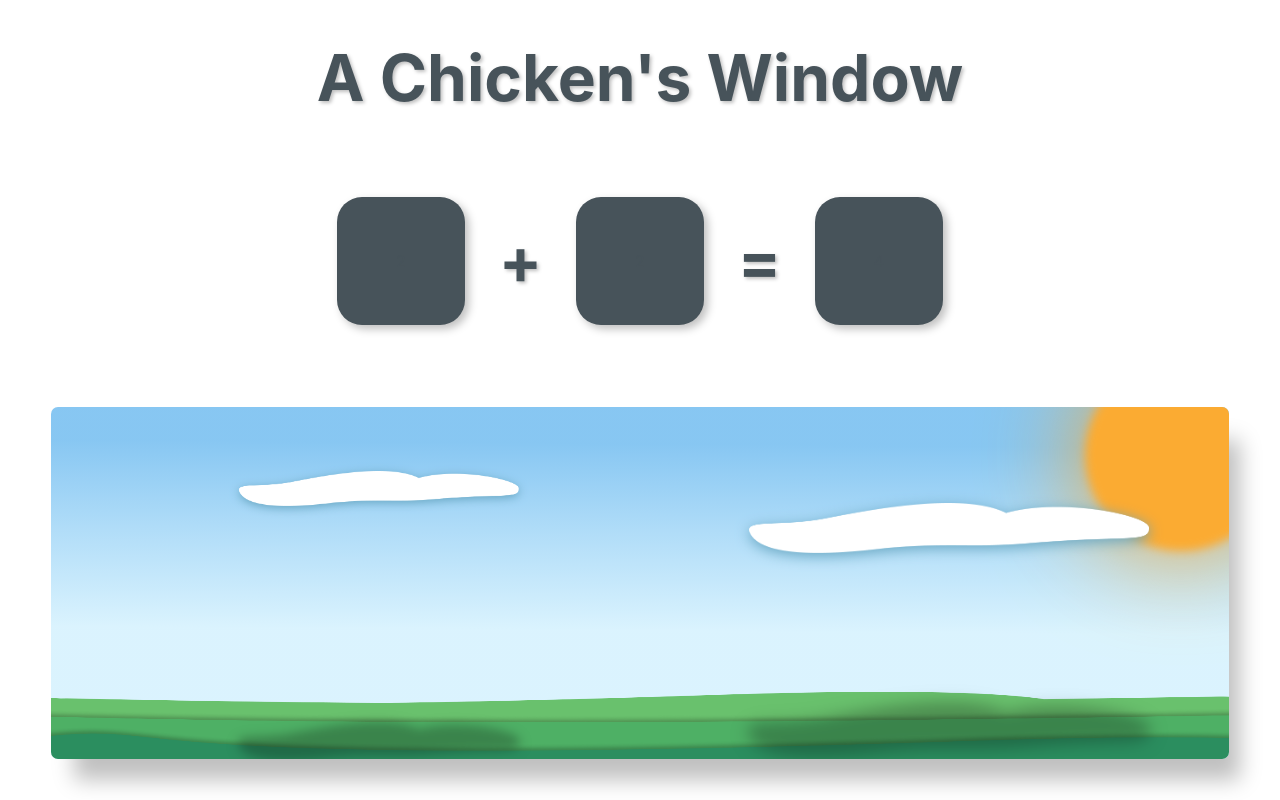
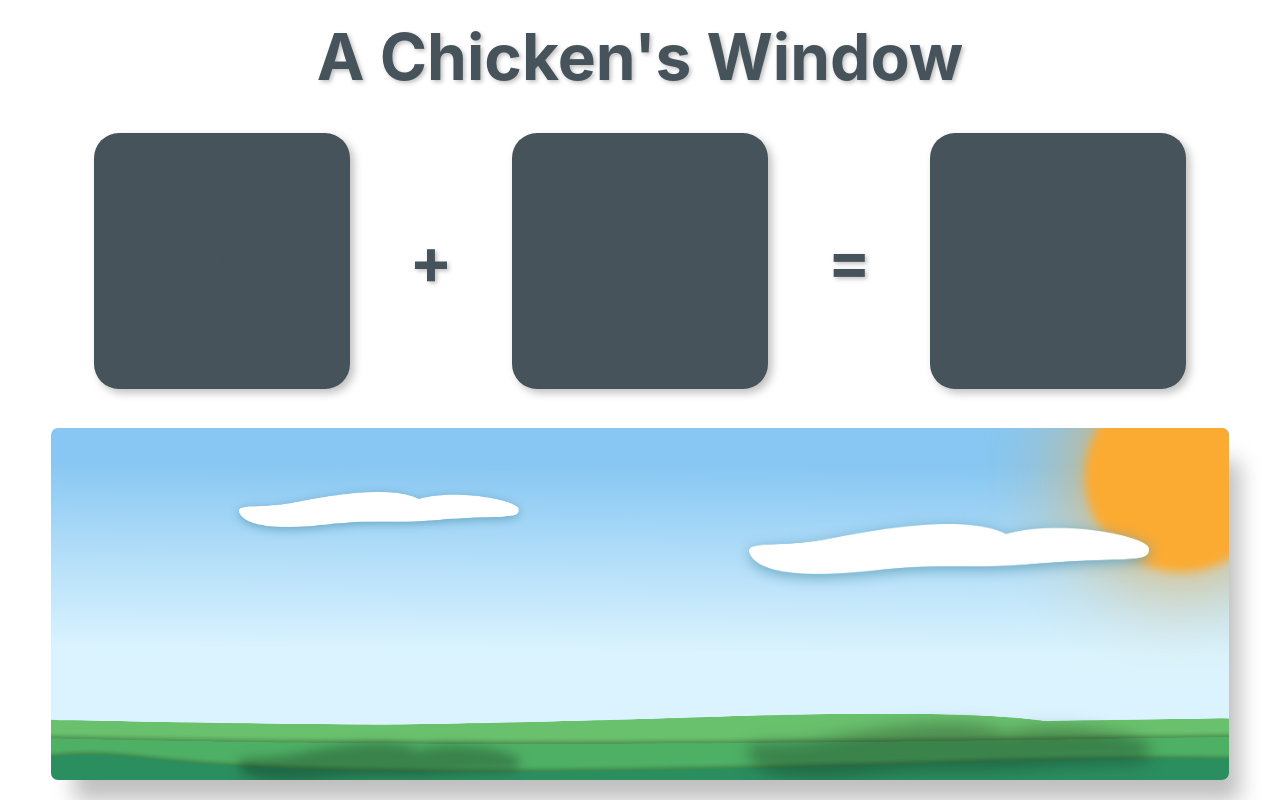
Before and after one commit to andrewvallejo/a-chickens-window, a Next.js app: page / in a window 1280 px wide. Built offline with nearby package versions, Linux system fonts and the light colour scheme.

Commit message:
Add CSS for Math Problem

```diff
--- a/styles/Home.module.scss
+++ b/styles/Home.module.scss
@@ -14,4 +14,5 @@
 	text-shadow: $shadow-text;
 	font-size: 4rem;
 	line-height: 1.15;
+	text-align: center;
 }
--- a/styles/MathProblem.module.scss
+++ b/styles/MathProblem.module.scss
@@ -3,7 +3,7 @@
 .mathContainer {
 	display: flex;
 	flex-direction: row;
-	width: 50%;
+	width: 90%;
 	align-items: center;
 	justify-content: space-around;
 }
@@ -15,13 +15,40 @@
 }
 
 .block {
+	position: relative;
 	display: flex;
 	flex-direction: column;
 	align-items: center;
 	justify-content: center;
 	box-shadow: $shadow-math-block;
 	border-radius: 25px;
-	width: 8rem;
+	width: 16rem;
 	aspect-ratio: 1;
 	background: $color-primary-dark;
 }
+
+.number {
+	position: absolute;
+	inset: 50 / 50;
+	text-shadow: $shadow-text;
+	font-size: 6rem;
+	color: $color-sun;
+}
+
+.resultsForm {
+	display: flex;
+	flex-direction: column;
+	align-items: center;
+	justify-content: center;
+	width: 100%;
+}
+
+.resultsInput {
+	width: 100%;
+	height: 8rem;
+	padding: 1rem;
+	font-size: 6rem;
+	text-shadow: $shadow-text;
+	text-align: center;
+	color: white;
+}
--- a/styles/abstracts/_shadows.scss
+++ b/styles/abstracts/_shadows.scss
@@ -1,7 +1,7 @@
 @import './colors';
 
 $shadow-primary: 17px 27px 21px -6px $color-shadow;
-$shadow-text: 1.94253px 1.94253px 3.88507px $color-shadow;
+$shadow-text: 2px 2px 4px $color-shadow;
 $shadow-clouds: 0.360px 3.60px 7px $color-cloud-shadow;
 $shadow-cloud-low: 0.360px 360px 7px $color-shadow;
 $shadow-cloud-high: 0.360px 200px 7px $color-shadow;
--- a/styles/globals.scss
+++ b/styles/globals.scss
@@ -1,3 +1,5 @@
+@import './styles';
+
 * {
 	box-sizing: border-box;
 	margin: 0;
@@ -10,3 +12,22 @@ a {
 	color: inherit;
 	text-decoration: none;
 }
+
+input {
+	border: none;
+	outline: none;
+	background: none;
+}
+
+/* Remove arrows and spinners
+ Chrome, Safari, Edge, Opera */
+input::-webkit-outer-spin-button,
+input::-webkit-inner-spin-button {
+	-webkit-appearance: none;
+	margin: 0;
+}
+
+/* Firefox */
+input[type=number] {
+	-moz-appearance: textfield;
+}
```
